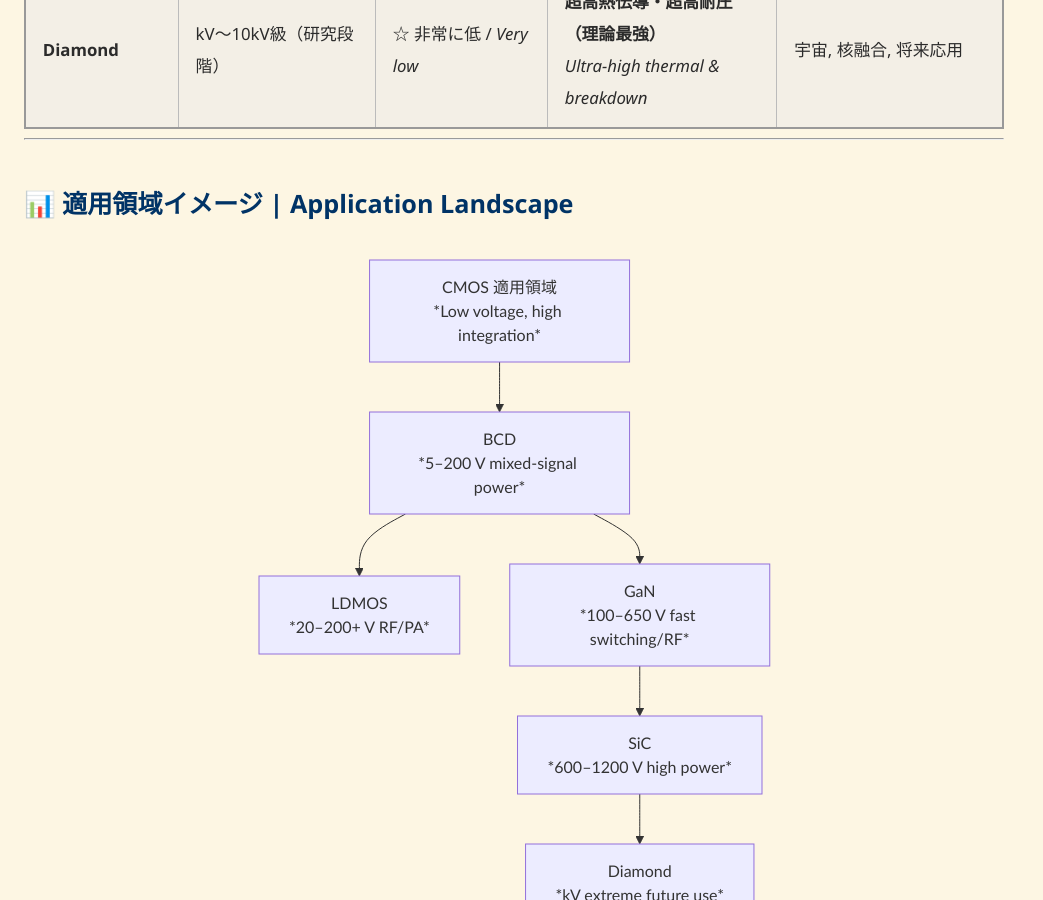
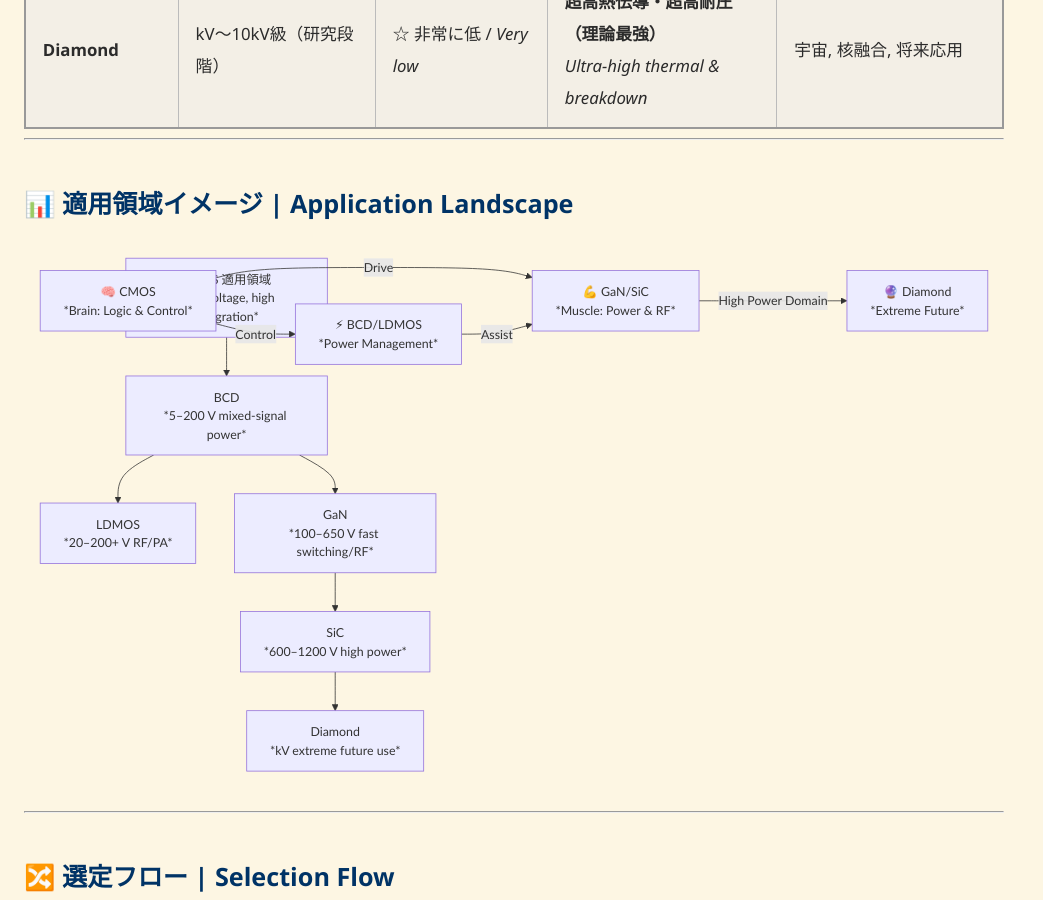
Before and after one commit to Samizo-AITL/Edusemi-Plus, a Jekyll site: the page built from materials/6_cmos_wbg_summary.md, in a window 1280 px wide and 900 px high, scrolled down 1119 px. Shown: the whole window, without its empty margins (0-1043 px from the left). Built offline with Jekyll 4.4.1, drawn with Linux system fonts in a browser that asks for light colours; some of the changed text lies outside the part shown.

Commit message:
Update 6_cmos_wbg_summary.md

````diff
--- a/materials/6_cmos_wbg_summary.md
+++ b/materials/6_cmos_wbg_summary.md
@@ -94,7 +94,24 @@
 - 📡 **5G基地局PA**：GaN HEMT + CMOS制御回路
   *5G base-station PA: GaN HEMT + CMOS control*
 
-### 🎯 まとめ | Summary
+---
+
+## 🧠 CMOS = Brain 🆚 💪 WBG = Muscle | Integration Concept
+
+```mermaid
+graph LR
+    A[🧠 CMOS<br>*Brain: Logic & Control*]
+    B[⚡ BCD/LDMOS<br>*Power Management*]
+    C[💪 GaN/SiC<br>*Muscle: Power & RF*]
+    D[🔮 Diamond<br>*Extreme Future*]
+
+    A -->|Control| B
+    A -->|Drive| C
+    B -->|Assist| C
+    C -->|High Power Domain| D
+```
+
+### 🎯 SiPまとめ | SiP Summary
 - **CMOS = 頭脳 (Brain), WBG = 筋肉 (Muscle)**
   *CMOS as the brain, WBG devices as the muscle*
 - **SiPにより両者を統合するのが現実解**
````
